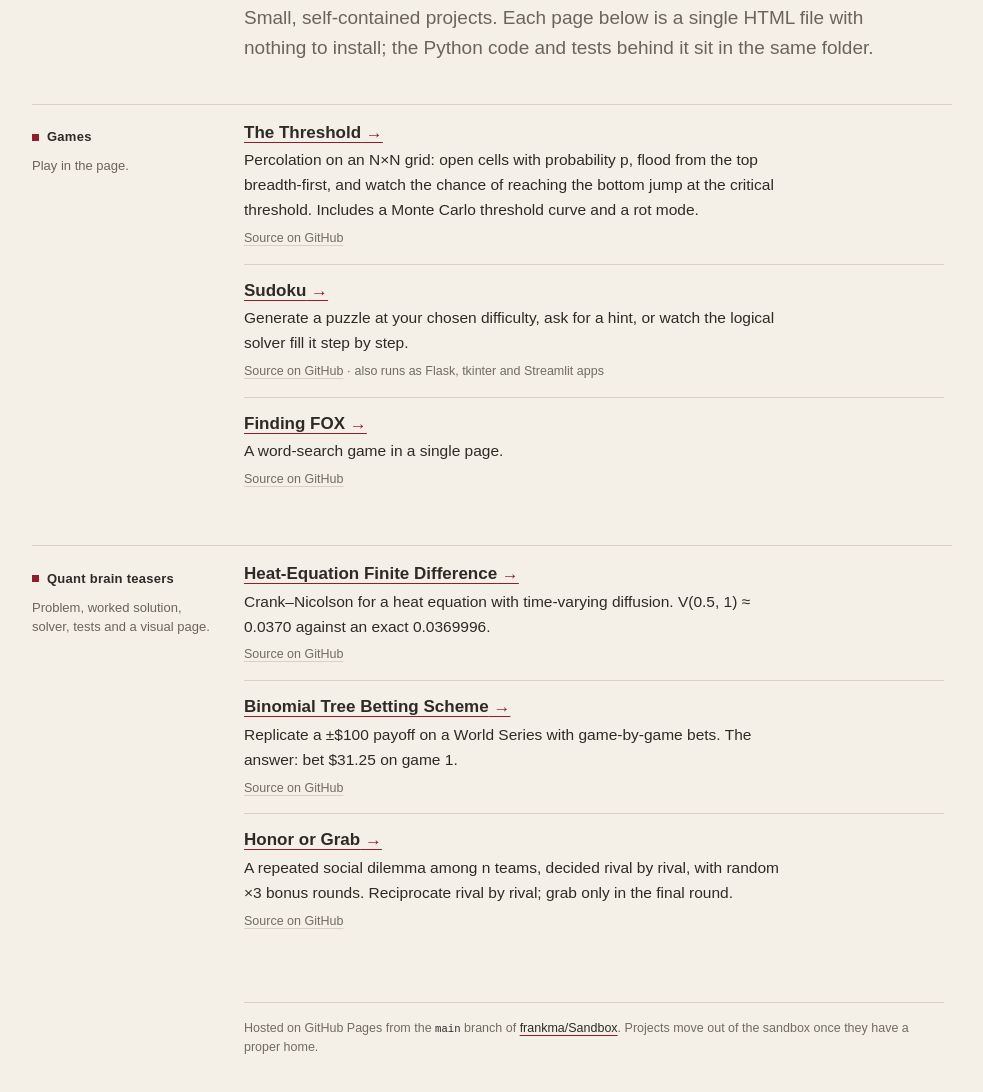
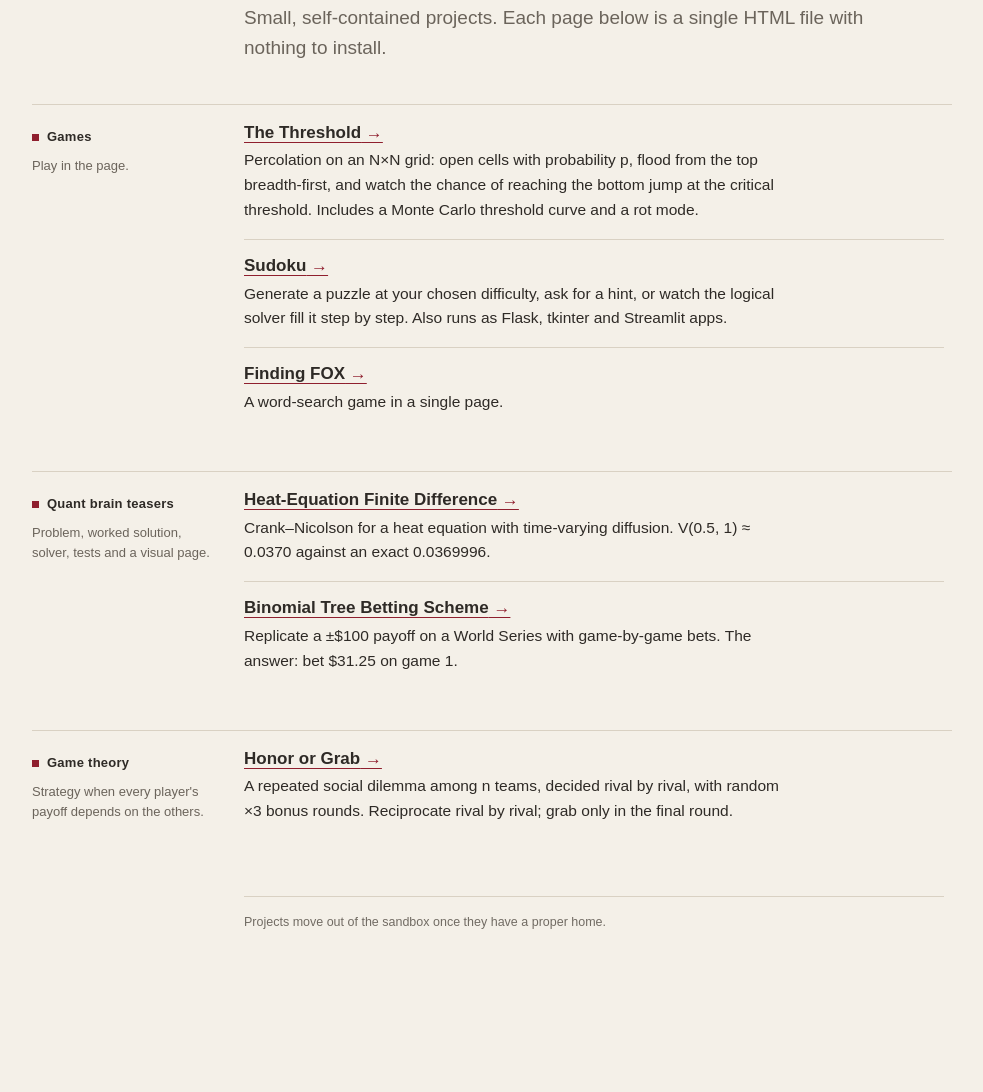
Before and after one commit to frankma/Sandbox, a plain HTML site: page index.html in a window 1280 px wide. Shown: the part 168-1260 px from the top of the page, without its empty margins (148-1131 px from the left). After the commit the page ends 1148 px from the top, so only its background shows below. Drawn offline with Linux system fonts and the light colour scheme.

Commit message:
Front page: drop GitHub links, add a Game theory section
Remove the per-entry "Source on GitHub" links and the repo link in the
footer, so the front page only leads to the pages themselves. Move Honor
or Grab out of Quant brain teasers into its own Game theory section.

Co-Authored-By: Claude Opus 5.5 <noreply@anthropic.com>

```diff
--- a/index.html
+++ b/index.html
@@ -122,8 +122,6 @@ ul.items h3 a { text-decoration: underline; text-decoration-color: var(--beni);
 ul.items h3 a:hover, ul.items h3 a:focus-visible { color: var(--beni); }
 ul.items h3 a::after { content: " →"; color: var(--beni); }
 ul.items p { font-size: 15.5px; line-height: 1.6; color: var(--ink); margin-top: 4px; }
-ul.items .src { font: 400 12.5px/1.5 var(--sans); color: var(--faint); margin-top: 6px; overflow-wrap: anywhere; }
-ul.items .src a { color: var(--faint); text-decoration-color: var(--line); }
 footer { margin: 56px 0 0 212px; max-width: 700px; }
 @media (max-width: 760px) {
   .page { padding-top: 32px; }
@@ -137,7 +135,7 @@ footer { margin: 56px 0 0 212px; max-width: 700px; }
 <div class="page">
   <header class="top">
     <h1>Sandbox: games and brain teasers that run in the browser</h1>
-    <p class="lede">Small, self-contained projects. Each page below is a single HTML file with nothing to install; the Python code and tests behind it sit in the same folder.</p>
+    <p class="lede">Small, self-contained projects. Each page below is a single HTML file with nothing to install.</p>
   </header>
 
   <section aria-labelledby="games">
@@ -149,17 +147,14 @@ footer { margin: 56px 0 0 212px; max-width: 700px; }
       <li>
         <h3><a href="the_threshold/">The Threshold</a></h3>
         <p>Percolation on an N×N grid: open cells with probability p, flood from the top breadth-first, and watch the chance of reaching the bottom jump at the critical threshold. Includes a Monte Carlo threshold curve and a rot mode.</p>
-        <p class="src"><a href="https://github.com/frankma/Sandbox/tree/main/the_threshold">Source on GitHub</a></p>
       </li>
       <li>
         <h3><a href="sudoku/webapp/">Sudoku</a></h3>
-        <p>Generate a puzzle at your chosen difficulty, ask for a hint, or watch the logical solver fill it step by step.</p>
-        <p class="src"><a href="https://github.com/frankma/Sandbox/tree/main/sudoku">Source on GitHub</a> · also runs as Flask, tkinter and Streamlit apps</p>
+        <p>Generate a puzzle at your chosen difficulty, ask for a hint, or watch the logical solver fill it step by step. Also runs as Flask, tkinter and Streamlit apps.</p>
       </li>
       <li>
         <h3><a href="finding_fox/">Finding FOX</a></h3>
         <p>A word-search game in a single page.</p>
-        <p class="src"><a href="https://github.com/frankma/Sandbox/tree/main/finding_fox">Source on GitHub</a></p>
       </li>
     </ul>
   </section>
@@ -173,23 +168,29 @@ footer { margin: 56px 0 0 212px; max-width: 700px; }
       <li>
         <h3><a href="quant_questions/heat_equation_finite_difference/">Heat-Equation Finite Difference</a></h3>
         <p>Crank–Nicolson for a heat equation with time-varying diffusion. V(0.5, 1) ≈ 0.0370 against an exact 0.0369996.</p>
-        <p class="src"><a href="https://github.com/frankma/Sandbox/tree/main/quant_questions/heat_equation_finite_difference">Source on GitHub</a></p>
       </li>
       <li>
         <h3><a href="quant_questions/binomial_tree_betting_scheme/">Binomial Tree Betting Scheme</a></h3>
         <p>Replicate a ±$100 payoff on a World Series with game-by-game bets. The answer: bet $31.25 on game 1.</p>
-        <p class="src"><a href="https://github.com/frankma/Sandbox/tree/main/quant_questions/binomial_tree_betting_scheme">Source on GitHub</a></p>
       </li>
+    </ul>
+  </section>
+
+  <section aria-labelledby="gametheory">
+    <div class="side">
+      <span class="mark" id="gametheory">Game theory</span>
+      <p>Strategy when every player's payoff depends on the others.</p>
+    </div>
+    <ul class="items">
       <li>
         <h3><a href="quant_questions/honor_or_grab/">Honor or Grab</a></h3>
         <p>A repeated social dilemma among n teams, decided rival by rival, with random ×3 bonus rounds. Reciprocate rival by rival; grab only in the final round.</p>
-        <p class="src"><a href="https://github.com/frankma/Sandbox/tree/main/quant_questions/honor_or_grab">Source on GitHub</a></p>
       </li>
     </ul>
   </section>
 
   <footer>
-    Hosted on GitHub Pages from the <code>main</code> branch of <a href="https://github.com/frankma/Sandbox">frankma/Sandbox</a>. Projects move out of the sandbox once they have a proper home.
+    Projects move out of the sandbox once they have a proper home.
   </footer>
 </div>
 </body>
```
